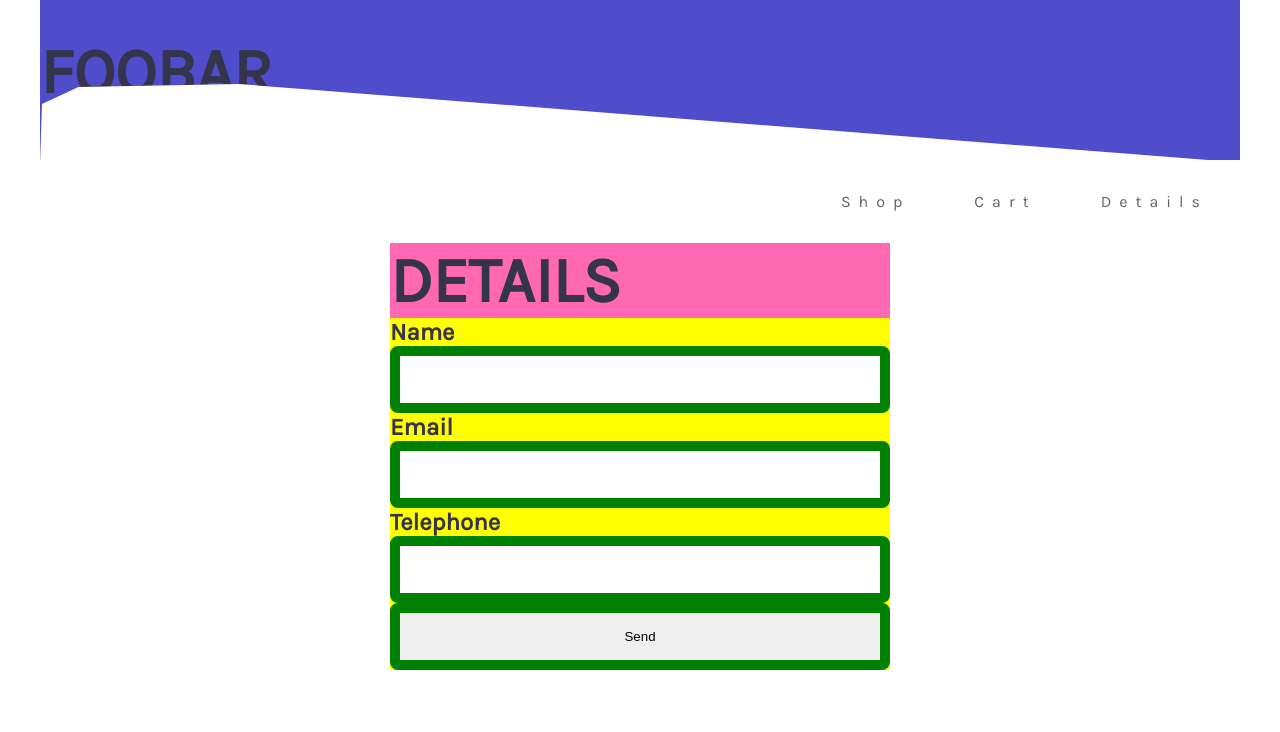
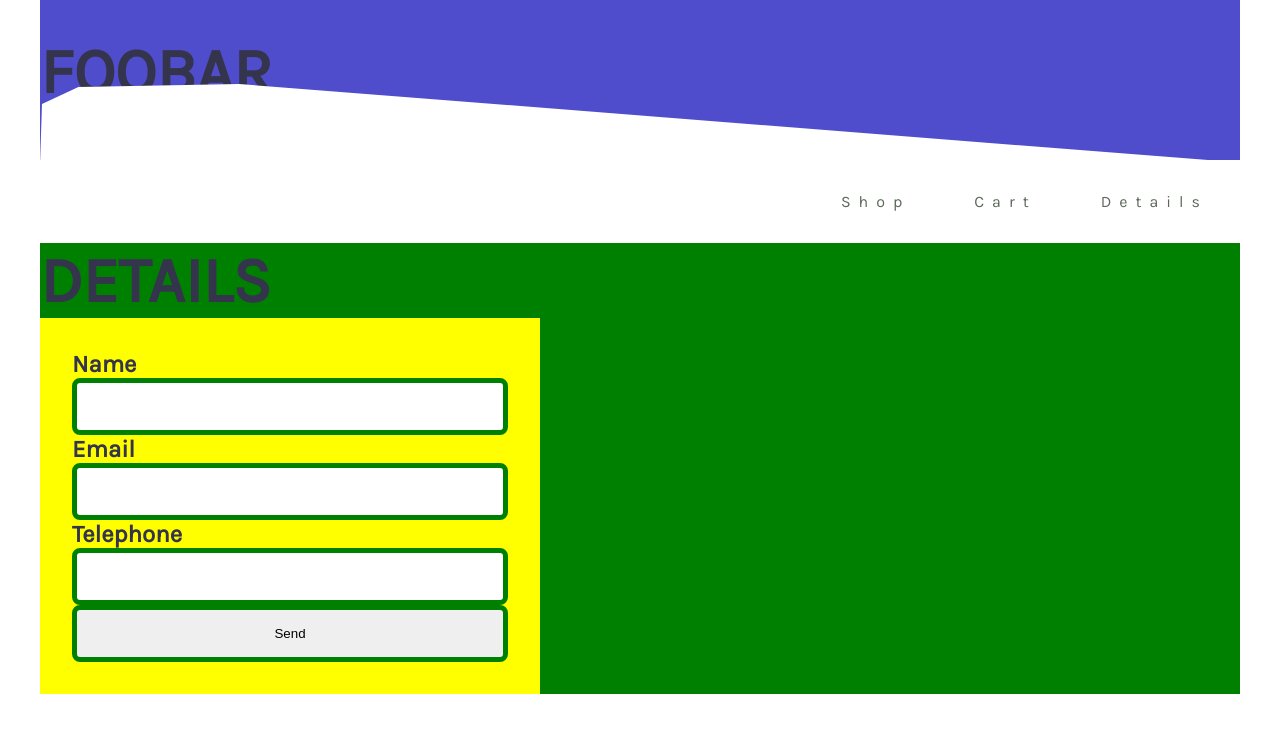
Before and after one commit to Indre101/more-beer-less-tears-form, a React (Create React App) app: page /details in a window 1280 px wide. Shown: the top 732 px of the page. Built offline with nearby package versions, Linux system fonts and the light colour scheme.

Commit message:
add counter container to shop.js

```diff
--- a/src/components/Form.js
+++ b/src/components/Form.js
@@ -39,7 +39,7 @@ function Form() {
 					<input
 						type="text"
 						onChange={nameChanged}
-						autocomplete="name"
+						autoComplete="name"
 						name="name"
 						value={name}
 					/>
@@ -49,7 +49,7 @@ function Form() {
 					<input
 						type="email"
 						onChange={emailChanged}
-						autocomplete="email"
+						autoComplete="email"
 						name="email"
 						value={email}
 					/>
@@ -59,7 +59,7 @@ function Form() {
 					<input
 						type="number"
 						onChange={phoneChanged}
-						autocomplete="tel"
+						autoComplete="tel"
 						name="phone"
 						value={phone}
 					/>
--- a/src/components/Product.js
+++ b/src/components/Product.js
@@ -25,7 +25,7 @@ function Product(props) {
 						alt="beer"
 					></img>
 				</div>
-				<section className="product-info animUp" id="animUp">
+				<section className="product-info animUp">
 					<h1>{name}</h1>
 					<h2>{category}</h2>
 					<blockquote>
--- a/src/components/Shop.js
+++ b/src/components/Shop.js
@@ -2,11 +2,13 @@ import React, { useState, useEffect } from "react";
 import DataBase from "../modules/DataBase";
 import "../App.scss";
 import { Link } from "react-router-dom";
+import gsap from "gsap";
 
 function Shop(props) {
 	const [beers, setBeers] = useState([]);
 	const [beersOnTap, setBeersOnTap] = useState([]);
 	const [beersAvailableTobuy, setbeersAvailableTobuy] = useState([]);
+	const [count, setCount] = useState(0);
 
 	// get beers on tap
 	useEffect(() => {
@@ -60,6 +62,11 @@ function Shop(props) {
 			<div className="single-beer-info">
 				<h2 className="single-beer-title">{beer ? beer.name : " "}</h2>
 				<h3 className="single-beer-category">{beer ? beer.category : " "}</h3>
+				<div className="single-beer-counter">
+					<button onClick={() => setCount(count - 1)}>Decrement</button>
+					<h2>{count}</h2>
+					<button onClick={() => setCount(count + 1)}>Increment</button>
+				</div>
 				<Link to={{ pathname: `/shop/product`, state: { beer: beer } }}>
 					<button>More Info</button>
 				</Link>
@@ -68,8 +75,13 @@ function Shop(props) {
 		</div>
 	));
 
+	useEffect(() => {
+		gsap.from(".animUp", { duration: 1, y: 50, opacity: 0, stagger: 0.5 });
+	});
+
 	return (
 		<div className="main-wrapper">
+			<h1 className="animUp"></h1>
 			<div className="page-title">
 				<h1>Shop</h1>
 			</div>
--- a/src/sass/partials/components/_buttons.scss
+++ b/src/sass/partials/components/_buttons.scss
@@ -11,6 +11,6 @@ button {
 	padding: var(--padding-button);
 	border-radius: var(--border-radius);
 	border: 0px;
-	margin: var(--margin-button);
-	width: 100%;
+	// margin: var(--margin-button);
+	// width: 100%;
 }
--- a/src/sass/partials/components/_cards.scss
+++ b/src/sass/partials/components/_cards.scss
@@ -38,6 +38,8 @@
 	}
 	.single-beer-info {
 		background-color: white;
+		padding: 1rem;
+		gap: 1rem;
 		display: flex;
 		flex-direction: column;
 		justify-content: flex-end;
@@ -47,4 +49,10 @@
 	.single-beer-category {
 		color: var(--color-2-normal);
 	}
+	.single-beer-counter {
+		background: pink;
+		display: flex;
+		flex-direction: row;
+		justify-content: space-between;
+	}
 }
--- a/src/sass/partials/components/_form.scss
+++ b/src/sass/partials/components/_form.scss
@@ -5,6 +5,7 @@
 form {
 	background: yellow;
 	width: 500px;
+	padding: 2rem;
 }
 
 input {
@@ -13,9 +14,9 @@ input {
 	border: var(--border);
 	border-radius: var(--border-radius);
 	&:valid {
-		border: 10px solid green;
+		border: 5px solid green;
 	}
 	&:invalid {
-		border: 10px solid red;
+		border: 5px solid red;
 	}
 }
--- a/src/sass/partials/layout/_grid.scss
+++ b/src/sass/partials/layout/_grid.scss
@@ -10,11 +10,11 @@
 .main-wrapper {
 	margin: 0 auto;
 	display: grid;
-	place-content: center;
+	background: green;
+	z-index: -100;
 }
 
 .page-title {
-	background: hotpink;
 	grid-column: 1/-1;
 }
 
@@ -23,6 +23,7 @@
 	grid-template-columns: repeat(auto-fit, minmax(250px, 1fr));
 	gap: 2rem;
 	padding: 2rem;
+	z-index: 1;
 }
 
 .product-page-layout {
```
